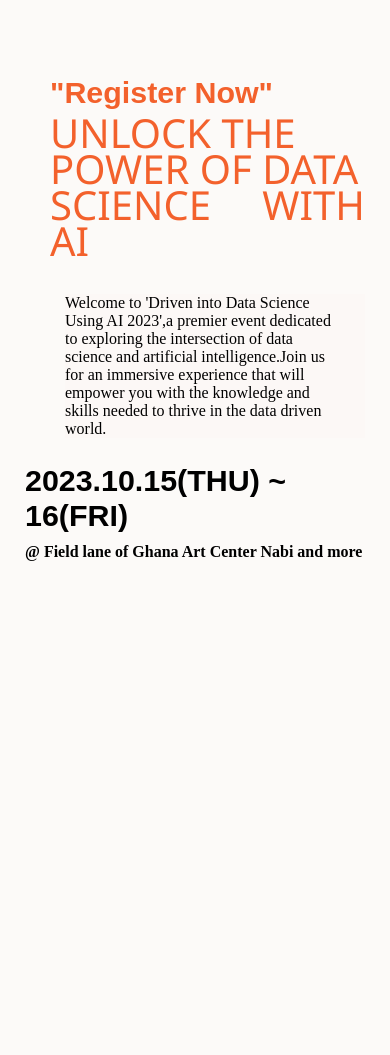
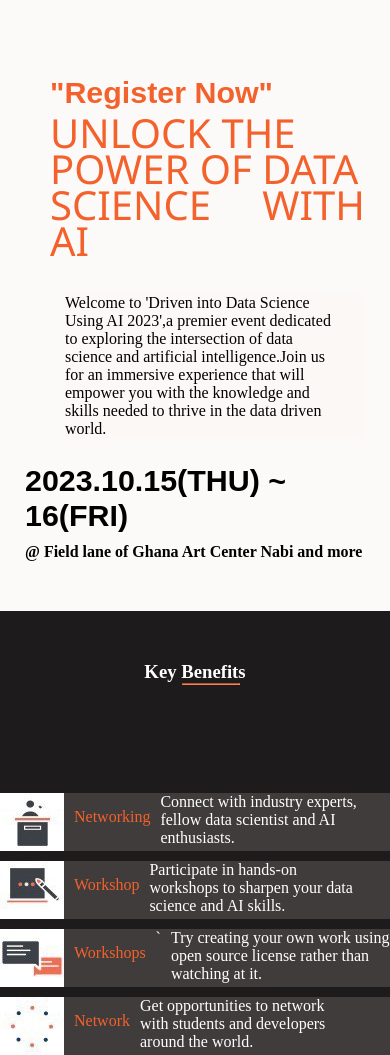
Before and after one commit to Mabella29/testn, a plain HTML site: page index.html in a window 390 px wide. Before the commit the page ends 844 px from the top, so only its background shows below. Drawn offline with Linux system fonts and the light colour scheme.

Commit message:
added another branch

```diff
--- a/index.html
+++ b/index.html
@@ -38,5 +38,38 @@
 
     </section>
 
+    <section class="benefits">
+    <div class="content2">
+        <h3>Key Benefits<hr></h3>
+    </div>
+
+    <div class="gathering">
+        <div class="function">
+           <img src="/images/networking.jpg" alt="">
+           <span>Networking</span>
+           <p>Connect with industry experts,<br/> fellow data scientist and AI<br/> enthusiasts.</p>
+        </div>
+
+        <div class="function">
+            <img src="/images/workshop.jpg" alt="">
+            <span>Workshop</span>
+            <p>Participate in hands-on <br/> workshops to sharpen your data<br/> science and AI skills.</p>
+        </div>
+
+        <div class="function">
+            <img src="/images/workshops.jpg" alt="">
+            <span>Workshops</span>`
+            <p>Try creating your own work using<br/>open source license rather than<br/> watching at it.</p>
+        </div>
+
+        <div class="function">
+            <img src="/images/network.jpg" alt="">
+            <span>Network</span>
+            <p>Get opportunities to network<br/> with students and developers<br/> around the world.</p>
+        </div>
+    </div>
+
+    </section>
+
 </body>
 </html>
--- a/style.css
+++ b/style.css
@@ -12,7 +12,7 @@
 
     .nav-bar {
         margin-top: 50px;
-        background-color: aqua;
+
     }
 
     h2{
@@ -56,4 +56,40 @@
     .venue h4 {
         margin-top: 10px;
     }
+    .benefits {
+        display: flex;
+        flex-direction: column;
+        margin-top: 50px;
+        background-color: rgb(29, 27, 27);
+        color: white;
+    }
+    .function {
+        display: flex;
+        flex-direction: row;
+        justify-content: flex-start;
+        gap: 10px;
+        margin-top: 10px;
+        background-color: rgb(64, 60, 60);
+    }
+    span {
+        color:  rgb(243, 97, 44);
+        margin-top: 15px;
+    }
+    .function img {
+        background-color: rgb(37, 35, 35);
+    }
+    .content2 h3 {
+        text-align: center;
+        margin-top: 50px;
+    }
+
+    .content2 hr {
+        width: 15%;
+        border-color: coral;
+        position: absolute;
+        right: 150px;
+    }
+    .gathering {
+        margin-top: 100px;
+    }
 }
```
Also changed, not shown: images/network.jpg (added), images/networking.jpg (added), images/workshop.jpg (added), images/workshops.jpg (added).
